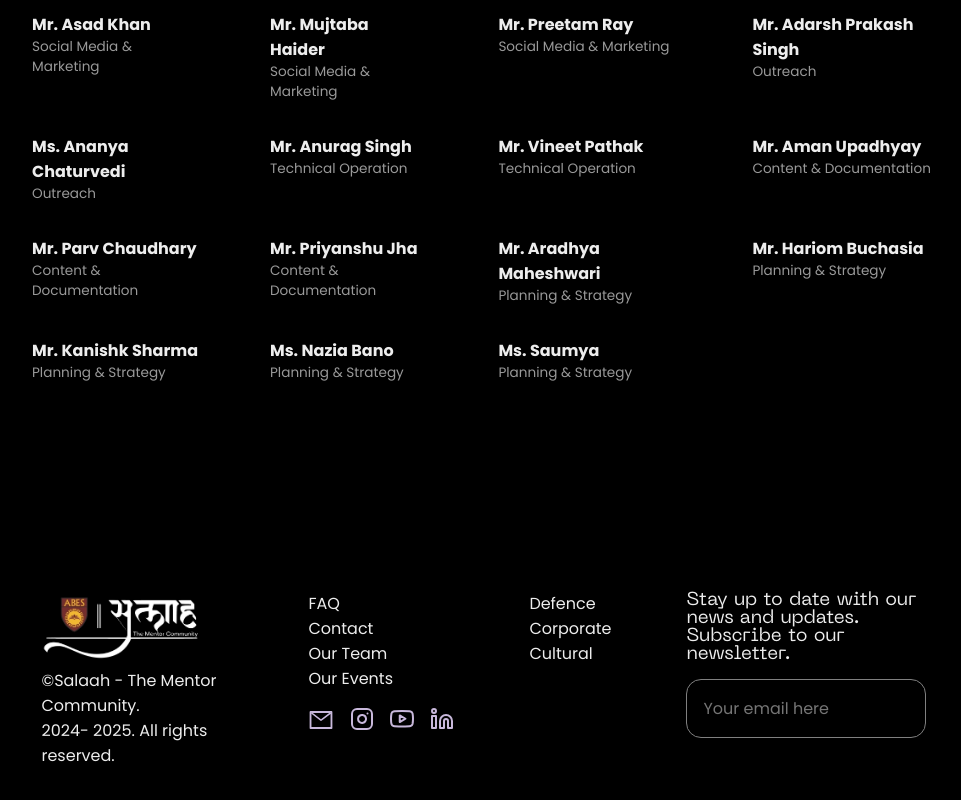
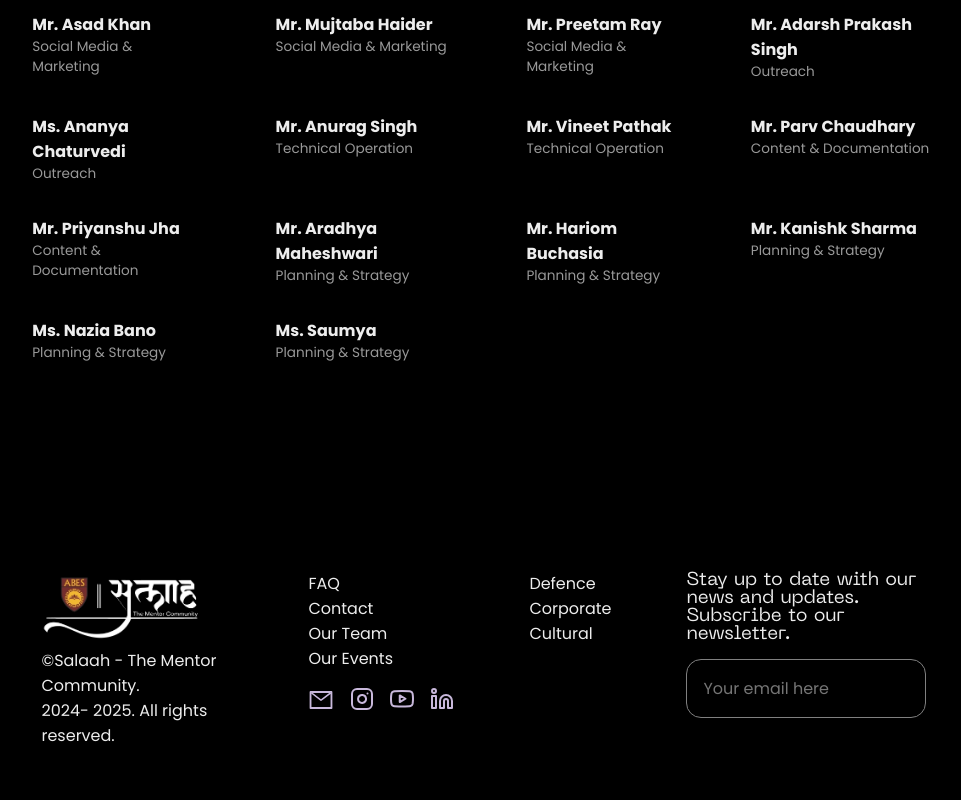
Before and after one commit to salaah-community/Salaah, a React (Create React App) app: page /team in a window 1280 px wide. Shown: the part 6919-7719 px from the top of the page, without its empty margins (156-1117 px from the left). Built offline with nearby package versions, Linux system fonts and the light colour scheme.

Commit message:
working members updated

```diff
--- a/src/pages/Team/TeamData/Working.js
+++ b/src/pages/Team/TeamData/Working.js
@@ -43,11 +43,6 @@ export const teamWorking = [
   },
 
   // Content & Documentation Department
-  {
-    name: "Mr. Aman Upadhyay",
-    title: "Content & Documentation",
-    img: "",
-  },
 
   {
     name: "Mr. Parv Chaudhary",
```
